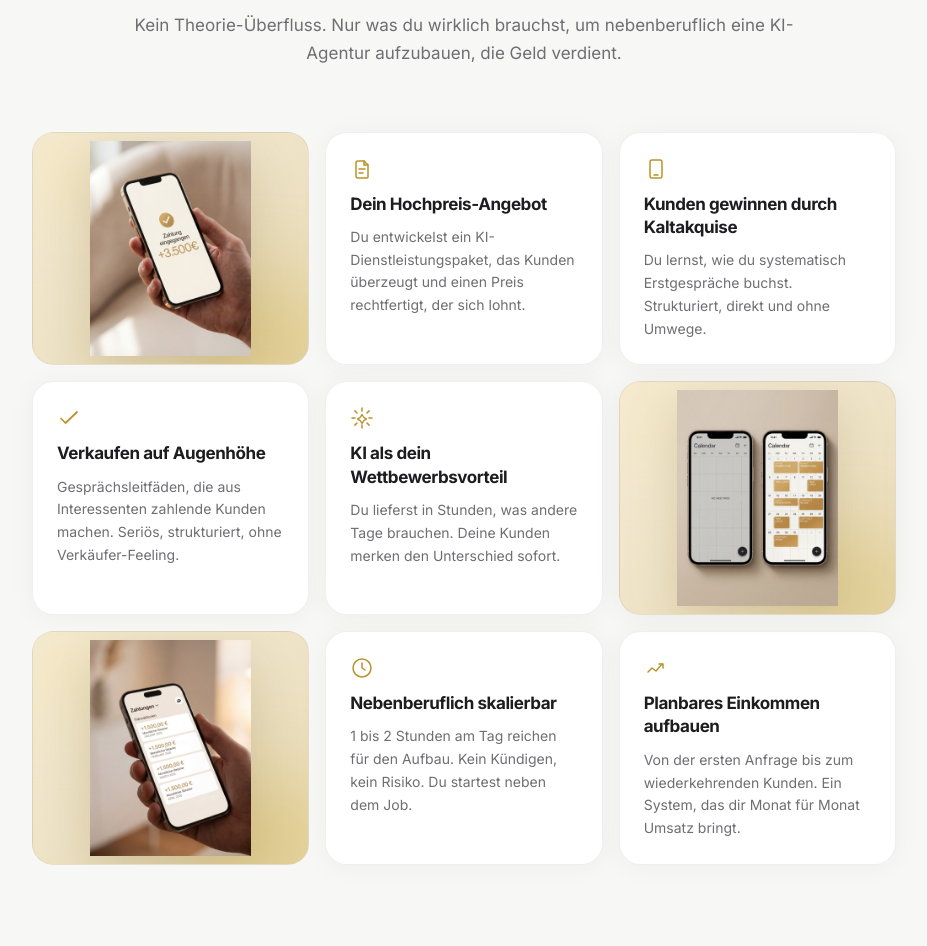
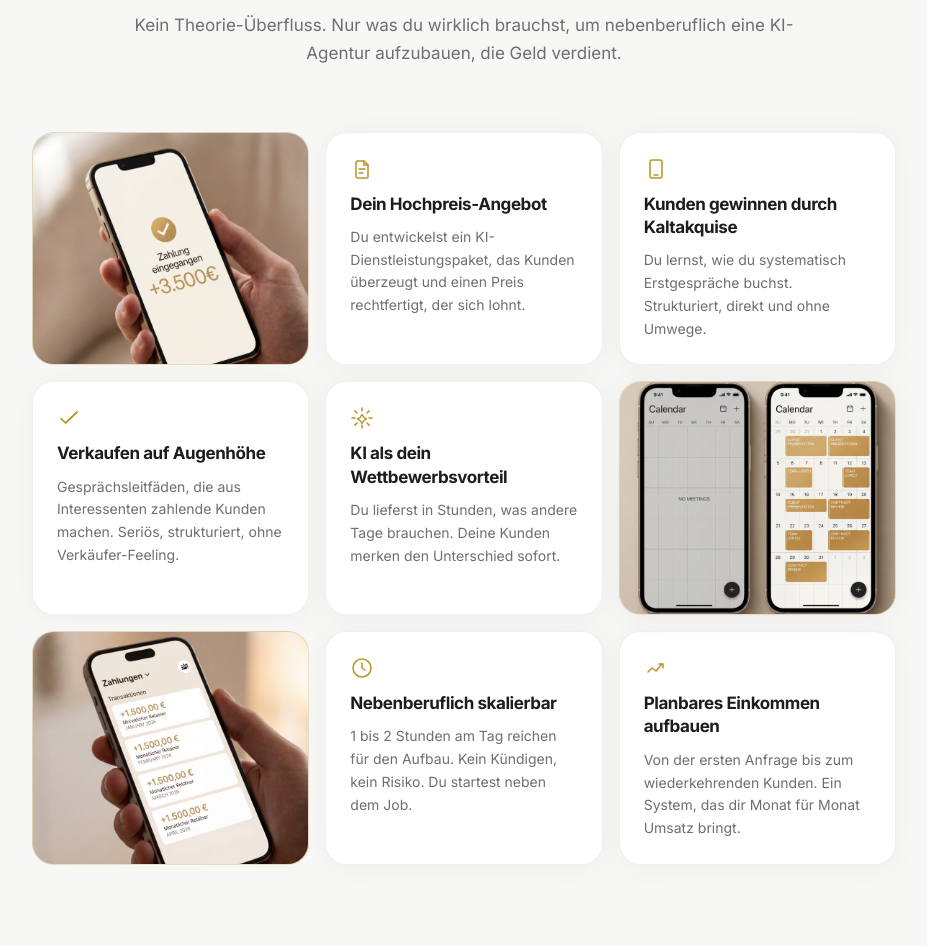
Before and after one commit to AIMETHODE/ai-methode, a Next.js app: page / in a window 1280 px wide. Shown: the part 3186-4132 px from the top of the page, without its empty margins (176-1103 px from the left). Built offline with nearby package versions, Linux system fonts and the light colour scheme; no server answers.

Commit message:
Program: Mockup-Bilder randlos einpassen (object-cover)
Made-with: Cursor

```diff
--- a/components/landing/Program.tsx
+++ b/components/landing/Program.tsx
@@ -147,7 +147,7 @@ function RecurringRevenueShowcase() {
         src="/program-recurring-revenue.png"
         alt="Wiederkehrende Zahlungen: monatliche Mandate"
         fill
-        className="relative z-[1] object-contain object-center p-2 drop-shadow-[0_18px_28px_rgba(120,95,30,0.25)]"
+        className="relative z-[1] object-cover object-center"
         sizes="(max-width: 1024px) 100vw, 33vw"
       />
     </div>
@@ -166,7 +166,7 @@ function BookingToPaymentShowcase() {
         src="/program-payment-phone.png"
         alt="Zahlung eingegangen: 3.500 €"
         fill
-        className="relative z-[1] object-contain object-center p-2 drop-shadow-[0_18px_28px_rgba(120,95,30,0.25)]"
+        className="relative z-[1] object-cover object-[center_28%]"
         sizes="(max-width: 1024px) 100vw, 33vw"
       />
     </div>
@@ -202,7 +202,7 @@ function PortraitTile() {
         src="/program-calendar-before-after.png"
         alt="Kalender vorher und nachher: von leer zu voll gebucht"
         fill
-        className="relative z-[1] object-contain object-center p-2 drop-shadow-[0_14px_24px_rgba(120,95,30,0.2)]"
+        className="relative z-[1] object-cover object-center"
         sizes="(max-width: 1024px) 100vw, 33vw"
       />
     </div>
```
